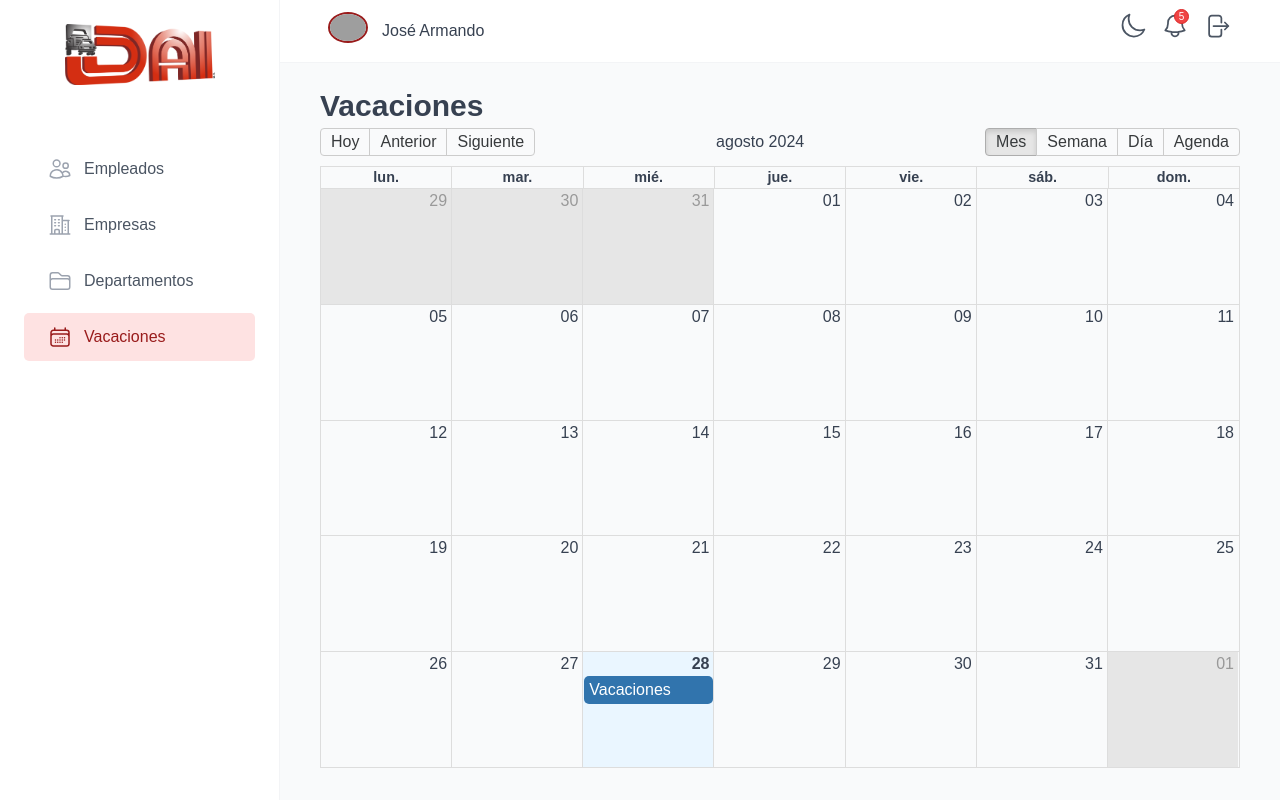
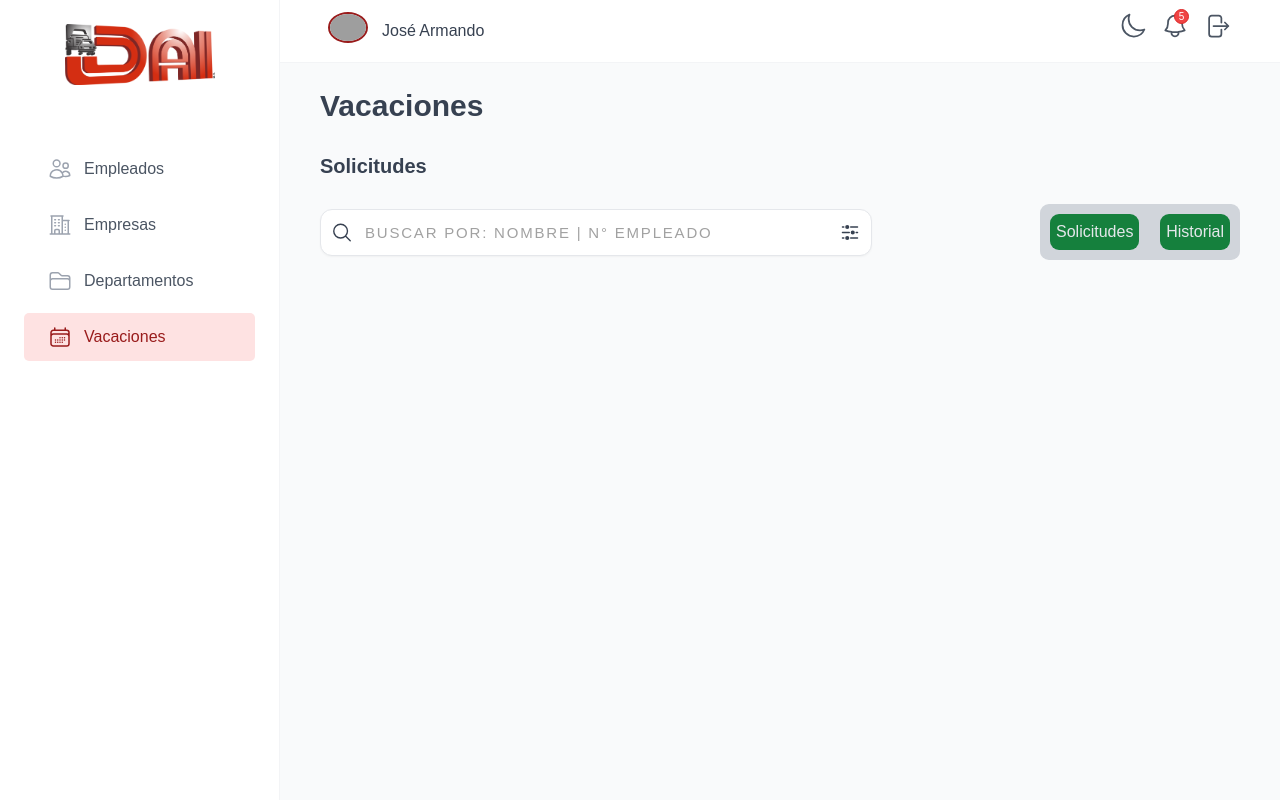
Before and after one commit to abner-silva-dev/holiday-system, a React (Vite) app: page /holidays in a window 1280 px wide. Built offline with nearby package versions, Linux system fonts and the light colour scheme; grey boxes are pictures that could not be loaded.

Commit message:
Adding Holiday Component

```diff
--- a/src/features/departments/DepartmentOptions.tsx
+++ b/src/features/departments/DepartmentOptions.tsx
@@ -36,7 +36,7 @@ const DepartmentOptions = () => {
         <Modal.Open opens="modal">
           <BtnIcon title="crear empleado">
             <HiOutlineUserPlus />
-            Crear empleado
+            Crear Departamento
           </BtnIcon>
         </Modal.Open>
         <Modal.Window name="modal">
--- /dev/null
+++ b/src/features/holiday/HolildayOptions.tsx
@@ -0,0 +1,34 @@
+import styled from 'styled-components';
+
+const AreaContainer = styled.div`
+  background-color: var(--color-grey-300);
+  padding: 1rem;
+  border-radius: 9px;
+`;
+
+const ButtonOption = styled.button`
+  border: none;
+  background-color: var(--color-green-700);
+  color: var(--color-grey-200);
+  padding: 0.6rem;
+  border-radius: 9px;
+`;
+
+const ButtonSpacing = styled.div`
+  display: flex;
+  width: 18rem;
+  justify-content: space-between;
+`;
+
+const HolidayOptions = () => {
+  return (
+    <AreaContainer>
+      <ButtonSpacing>
+        <ButtonOption>Solicitudes</ButtonOption>
+        <ButtonOption>Historial</ButtonOption>
+      </ButtonSpacing>
+    </AreaContainer>
+  );
+};
+
+export default HolidayOptions;
--- a/src/features/users/UserOptions.tsx
+++ b/src/features/users/UserOptions.tsx
@@ -36,7 +36,7 @@ const UserOptions = () => {
         <Modal.Open opens="modal">
           <BtnIcon title="crear empleado">
             <HiOutlineUserPlus />
-            Crear empleado
+            Crear Empleado
           </BtnIcon>
         </Modal.Open>
         <Modal.Window name="modal">
--- a/src/pages/Departments.tsx
+++ b/src/pages/Departments.tsx
@@ -12,12 +12,12 @@ const Departments = () => {
   return (
     <>
       <Row>
-        <Heading as="h1">Empleados</Heading>
+        <Heading as="h1">Departamentos</Heading>
 
         <Row type="horizontal">
           <Search
             width="60%"
-            placeholder="Buscar por: nombre | N° Empleado"
+            placeholder="Buscar por: nombre | Abreviación"
             onSetQuery={(query) => handleSearch('department', query)}
           />
           <DepartmentOptions />
--- a/src/pages/Holiday.tsx
+++ b/src/pages/Holiday.tsx
@@ -1,12 +1,27 @@
-import Calendary from '../features/holiday/calendary';
+import HolidayOptions from '../features/holiday/HolildayOptions';
+import FilterUser from '../features/users/FiltersUser';
+import Row from '../ui/Row';
+import Search from '../ui/Search';
 import Heading from './../ui/Heading';
 
 const Holiday = () => {
   return (
     <>
-      <Heading as="h1">Vacaciones</Heading>
+      <Row type="vertical">
+        <Heading as="h1">Vacaciones</Heading>
 
-      <Calendary />
+        <Heading as="h2">Solicitudes</Heading>
+
+        <Row type="horizontal">
+          <Search
+            width="60%"
+            placeholder="Buscar por: nombre | N° Empleado"
+            onSetQuery={(query) => handleSearch('user', formatText(query))}
+            popUpFilter={<FilterUser />}
+          />
+          <HolidayOptions />
+        </Row>
+      </Row>
     </>
   );
 };
```
